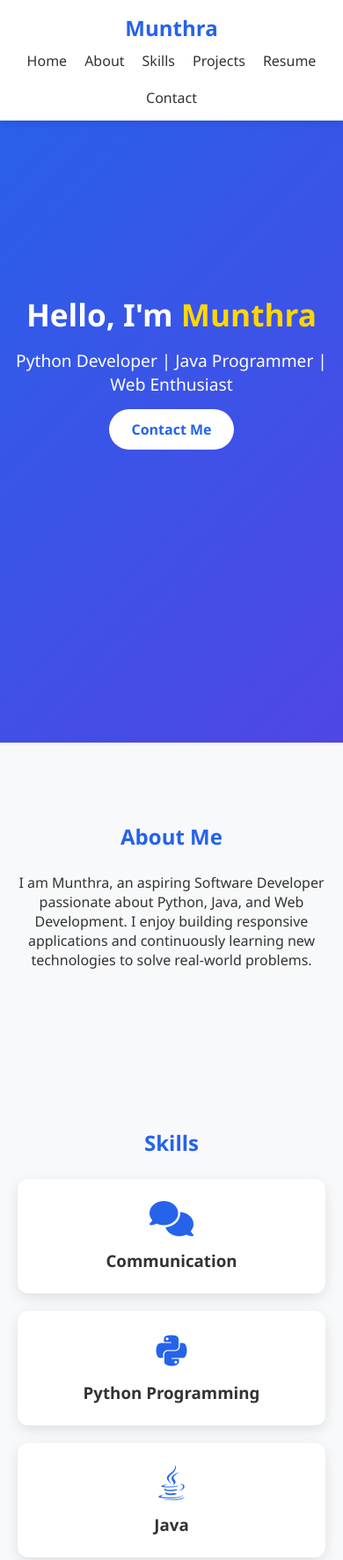
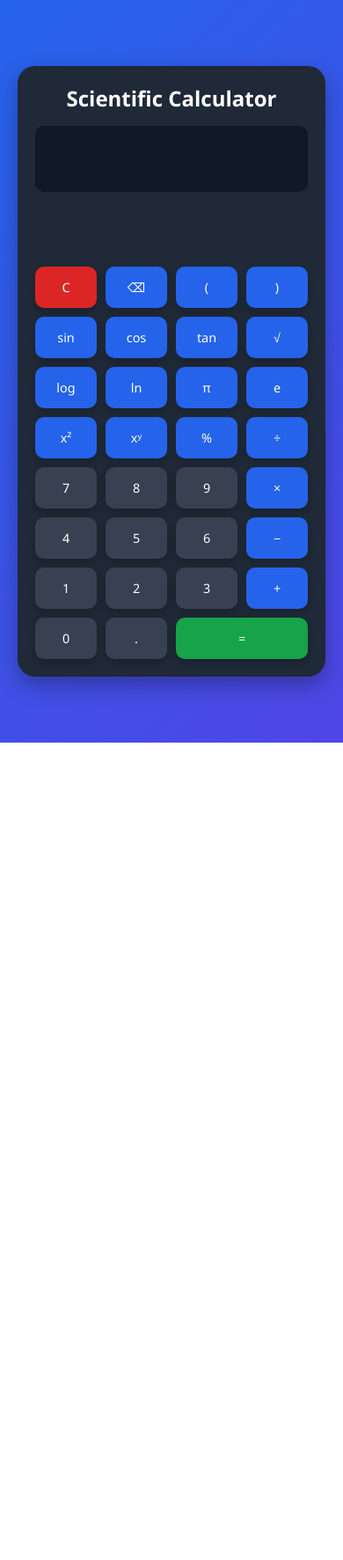
Before and after one commit to munthrajagen/codealpha_calculator, a plain HTML site: page index.html in a window 390 px wide. Shown: the top 1773 px of the page at 88% size. After the commit the page ends 844 px from the top, so only its background shows below. Drawn offline with Linux system fonts and the light colour scheme.

Commit message:
Replace with correct calculator project file

```diff
--- a/index.html
+++ b/index.html
@@ -3,10 +3,7 @@
 <head>
 <meta charset="UTF-8">
 <meta name="viewport" content="width=device-width, initial-scale=1.0">
-<title>Munthra Portfolio</title>
-
-<link rel="stylesheet"
-href="https://cdnjs.cloudflare.com/ajax/libs/font-awesome/6.5.1/css/all.min.css">
+<title>Scientific Calculator</title>
 
 <style>
 
@@ -17,445 +14,262 @@ href="https://cdnjs.cloudflare.com/ajax/libs/font-awesome/6.5.1/css/all.min.css"
     font-family:'Segoe UI',sans-serif;
 }
 
-html{
-    scroll-behavior:smooth;
-}
-
 body{
-    background:#f8f9fa;
-    color:#333;
-}
-
-/* Navbar */
-
-header{
-    position:fixed;
-    top:0;
-    width:100%;
-    background:white;
-    box-shadow:0 2px 10px rgba(0,0,0,.1);
-    z-index:1000;
-}
-
-nav{
-    max-width:1200px;
-    margin:auto;
-    padding:15px 20px;
-    display:flex;
-    justify-content:space-between;
-    align-items:center;
-}
-
-.logo{
-    color:#2563eb;
-}
-
-nav ul{
-    display:flex;
-    list-style:none;
-    gap:20px;
-}
-
-nav a{
-    text-decoration:none;
-    color:#333;
-    transition:.3s;
-}
-
-nav a:hover{
-    color:#2563eb;
-}
-
-/* Hero Section */
-
-.hero{
-    height:100vh;
+    min-height:100vh;
     display:flex;
     justify-content:center;
     align-items:center;
+    background:linear-gradient(135deg,#2563eb,#4f46e5);
+    padding:20px;
+}
+
+.calculator{
+    width:550px;
+    background:#1f2937;
+    padding:20px;
+    border-radius:20px;
+    box-shadow:0 10px 25px rgba(0,0,0,.3);
+}
+
+h2{
+    color:white;
     text-align:center;
-    background:linear-gradient(
-        135deg,
-        #2563eb,
-        #4f46e5
-    );
+    margin-bottom:15px;
+}
+
+#display{
+    width:100%;
+    height:75px;
+    border:none;
+    outline:none;
+    border-radius:10px;
+    padding:15px;
+    text-align:right;
+    font-size:2rem;
+    background:#111827;
+    color:white;
+    margin-bottom:10px;
+}
+
+#history{
+    min-height:60px;
+    max-height:120px;
+    overflow-y:auto;
+    color:#cbd5e1;
+    text-align:right;
+    margin-bottom:15px;
+    padding:5px;
+    font-size:14px;
+}
+
+.buttons{
+    display:grid;
+    grid-template-columns:repeat(4,1fr);
+    gap:10px;
+}
+
+button{
+    padding:16px;
+    border:none;
+    border-radius:10px;
+    cursor:pointer;
+    font-size:1rem;
+    transition:.3s;
+    box-shadow:0 4px 8px rgba(0,0,0,.2);
+}
+
+button:hover{
+    transform:scale(1.05);
+}
+
+button:active{
+    transform:scale(.95);
+}
+
+.number{
+    background:#374151;
     color:white;
 }
 
-.hero h1{
-    font-size:3rem;
-}
-
-.hero span{
-    color:#ffd700;
-}
-
-.hero p{
-    margin:15px 0;
-    font-size:1.2rem;
-}
-
-/* Buttons */
-
-.btn{
-    display:inline-block;
-    padding:12px 25px;
-    background:white;
-    color:#2563eb;
-    border-radius:30px;
-    text-decoration:none;
-    transition:.3s;
-    font-weight:bold;
-}
-
-.btn:hover{
-    transform:translateY(-4px);
-}
-
-/* Sections */
-
-.section{
-    padding:90px 20px;
-    max-width:1100px;
-    margin:auto;
-    text-align:center;
-}
-
-.section h2{
-    margin-bottom:25px;
-    color:#2563eb;
-}
-
-/* Skills */
-
-.skills-container{
-    display:grid;
-    grid-template-columns:
-    repeat(auto-fit,minmax(220px,1fr));
-    gap:20px;
-}
-
-.skill-card{
-    background:white;
-    padding:25px;
-    border-radius:12px;
-    box-shadow:0 5px 15px rgba(0,0,0,.1);
-    transition:.4s;
-}
-
-.skill-card:hover{
-    transform:translateY(-8px);
-}
-
-.skill-card i{
-    font-size:40px;
-    color:#2563eb;
-    margin-bottom:15px;
-}
-
-/* Projects */
-
-.project-grid{
-    display:grid;
-    grid-template-columns:
-    repeat(auto-fit,minmax(250px,1fr));
-    gap:20px;
-}
-
-.project-card{
-    background:white;
-    padding:25px;
-    border-radius:12px;
-    box-shadow:0 5px 15px rgba(0,0,0,.1);
-    transition:.4s;
-}
-
-.project-card:hover{
-    transform:scale(1.03);
-}
-
-/* Contact */
-
-.contact-info p{
-    margin:15px 0;
-    font-size:18px;
-}
-
-/* Footer */
-
-footer{
-    text-align:center;
-    padding:20px;
-    background:#111827;
+.operator{
+    background:#2563eb;
     color:white;
 }
 
-/* Scroll Animation */
-
-.reveal{
-    opacity:0;
-    transform:translateY(50px);
-    transition:all 1s ease;
+.equal{
+    background:#16a34a;
+    color:white;
 }
 
-.reveal.active{
-    opacity:1;
-    transform:translateY(0);
+.clear{
+    background:#dc2626;
+    color:white;
 }
 
-/* Responsive */
+@media(max-width:600px){
 
-@media(max-width:768px){
-
-    nav{
-        flex-direction:column;
-        gap:10px;
+    .calculator{
+        width:100%;
     }
 
-    nav ul{
-        flex-wrap:wrap;
-        justify-content:center;
+    button{
+        padding:14px;
+        font-size:.9rem;
     }
 
-    .hero h1{
-        font-size:2.2rem;
-    }
 }
 
 </style>
 </head>
-
 <body>
 
-<header>
-    <nav>
-        <h2 class="logo">Munthra</h2>
+<div class="calculator">
 
-        <ul>
-            <li><a href="#home">Home</a></li>
-            <li><a href="#about">About</a></li>
-            <li><a href="#skills">Skills</a></li>
-            <li><a href="#projects">Projects</a></li>
-            <li><a href="#resume">Resume</a></li>
-            <li><a href="#contact">Contact</a></li>
-        </ul>
-    </nav>
-</header>
+    <h2>Scientific Calculator</h2>
 
-<!-- Hero -->
+    <input type="text" id="display" readonly>
 
-<section id="home" class="hero">
-    <div class="hero-content">
+    <div id="history"></div>
 
-        <h1>Hello, I'm <span>Munthra</span></h1>
+    <div class="buttons">
 
-        <p>
-            Python Developer |
-            Java Programmer |
-            Web Enthusiast
-        </p>
+        <!-- Row 1 -->
+        <button class="clear" onclick="clearDisplay()">C</button>
+        <button class="operator" onclick="backspace()">⌫</button>
+        <button class="operator" onclick="appendValue('(')">(</button>
+        <button class="operator" onclick="appendValue(')')">)</button>
 
-        <a href="#contact" class="btn">
-            Contact Me
-        </a>
+        <!-- Row 2 -->
+        <button class="operator" onclick="appendFunction('Math.sin(')">sin</button>
+        <button class="operator" onclick="appendFunction('Math.cos(')">cos</button>
+        <button class="operator" onclick="appendFunction('Math.tan(')">tan</button>
+        <button class="operator" onclick="appendFunction('Math.sqrt(')">√</button>
 
-    </div>
-</section>
+        <!-- Row 3 -->
+        <button class="operator" onclick="appendFunction('Math.log10(')">log</button>
+        <button class="operator" onclick="appendFunction('Math.log(')">ln</button>
+        <button class="operator" onclick="appendValue('Math.PI')">π</button>
+        <button class="operator" onclick="appendValue('Math.E')">e</button>
 
-<!-- About -->
+        <!-- Row 4 -->
+        <button class="operator" onclick="square()">x²</button>
+        <button class="operator" onclick="appendValue('**')">xʸ</button>
+        <button class="operator" onclick="appendValue('%')">%</button>
+        <button class="operator" onclick="appendValue('/')">÷</button>
 
-<section id="about" class="section reveal">
+        <!-- Row 5 -->
+        <button class="number" onclick="appendValue('7')">7</button>
+        <button class="number" onclick="appendValue('8')">8</button>
+        <button class="number" onclick="appendValue('9')">9</button>
+        <button class="operator" onclick="appendValue('*')">×</button>
 
-    <h2>About Me</h2>
+        <!-- Row 6 -->
+        <button class="number" onclick="appendValue('4')">4</button>
+        <button class="number" onclick="appendValue('5')">5</button>
+        <button class="number" onclick="appendValue('6')">6</button>
+        <button class="operator" onclick="appendValue('-')">−</button>
 
-    <p>
-        I am Munthra, an aspiring Software Developer
-        passionate about Python, Java, and Web Development.
-        I enjoy building responsive applications and
-        continuously learning new technologies to solve
-        real-world problems.
-    </p>
+        <!-- Row 7 -->
+        <button class="number" onclick="appendValue('1')">1</button>
+        <button class="number" onclick="appendValue('2')">2</button>
+        <button class="number" onclick="appendValue('3')">3</button>
+        <button class="operator" onclick="appendValue('+')">+</button>
 
-</section>
-
-<!-- Skills -->
-
-<section id="skills" class="section reveal">
-
-    <h2>Skills</h2>
-
-    <div class="skills-container">
-
-        <div class="skill-card">
-            <i class="fa-solid fa-comments"></i>
-            <h3>Communication</h3>
-        </div>
-
-        <div class="skill-card">
-            <i class="fa-brands fa-python"></i>
-            <h3>Python Programming</h3>
-        </div>
-
-        <div class="skill-card">
-            <i class="fa-brands fa-java"></i>
-            <h3>Java</h3>
-        </div>
+        <!-- Row 8 -->
+        <button class="number" onclick="appendValue('0')">0</button>
+        <button class="number" onclick="appendValue('.')">.</button>
+        <button class="equal" onclick="calculate()" style="grid-column:span 2">
+            =
+        </button>
 
     </div>
 
-</section>
-
-<!-- Projects -->
-
-<section id="projects" class="section reveal">
-
-    <h2>Projects</h2>
-
-    <div class="project-grid">
-
-        <div class="project-card">
-            <h3>Portfolio Website</h3>
-            <p>
-                Built a responsive portfolio website using
-                HTML, CSS and JavaScript.
-            </p>
-        </div>
-
-        <div class="project-card">
-            <h3>Student Management System</h3>
-            <p>
-                Developed a Java-based application for
-                managing student records efficiently.
-            </p>
-        </div>
-
-        <div class="project-card">
-            <h3>Python Automation Tool</h3>
-            <p>
-                Created Python scripts to automate
-                repetitive tasks and improve productivity.
-            </p>
-        </div>
-
-    </div>
-
-</section>
-
-<!-- Resume -->
-
-<section id="resume" class="section reveal">
-
-    <h2>Resume</h2>
-
-    <div class="project-card">
-
-        <h3>Munthra</h3>
-
-        <br>
-
-        <p>
-            Aspiring Software Developer skilled in
-            Python, Java, HTML, CSS and JavaScript.
-            Passionate about creating responsive web
-            applications and solving real-world problems.
-        </p>
-
-        <br>
-
-        <p>
-            <strong>Email:</strong>
-            munthrajagen@gmail.com
-        </p>
-
-        <p>
-            <strong>Phone:</strong>
-            8122808037
-        </p>
-
-        <p>
-            <strong>LinkedIn:</strong>
-            linkedin.com/in/munthrajagen
-        </p>
-
-        <p>
-            <strong>GitHub:</strong>
-            github.com/munthrajagen
-        </p>
-
-        <br>
-
-        <h4>Skills</h4>
-
-        <p>
-            Python • Java • HTML • CSS • JavaScript •
-            Communication • Problem Solving
-        </p>
-
-        <br>
-
-        <a href="C:\Users\munthra\Downloads\Munthra J.pdf"download class="btn">
-            Download Resume
-        </a>
-
-    </div>
-
-</section>
-
-<!-- Contact -->
-
-<section id="contact" class="section reveal">
-
-    <h2>Contact Me</h2>
-
-    <div class="contact-info">
-
-        <p>
-            <i class="fa-solid fa-phone"></i>
-            8122808037
-        </p>
-
-        <p>
-            <i class="fa-solid fa-envelope"></i>
-            munthrajagen@gmail.com
-        </p>
-
-        <p>
-            <i class="fa-brands fa-linkedin"></i>
-            linkedin.com/in/munthrajagen
-        </p>
-
-        <p>
-            <i class="fa-brands fa-github"></i>
-            github.com/munthrajagen
-        </p>
-
-    </div>
-
-</section>
-
-<footer>
-    <p>© 2026 Munthra | Portfolio Website</p>
-</footer>
+</div>
 
 <script>
 
-const reveals =
-document.querySelectorAll(".reveal");
+const display = document.getElementById("display");
+const history = document.getElementById("history");
 
-window.addEventListener("scroll", () => {
+function appendValue(value){
+    display.value += value;
+}
 
-    reveals.forEach((element) => {
+function appendFunction(func){
+    display.value += func;
+}
 
-        const top =
-        element.getBoundingClientRect().top;
+function clearDisplay(){
+    display.value = "";
+}
 
-        const visible = 150;
+function backspace(){
+    display.value = display.value.slice(0,-1);
+}
 
-        if(top < window.innerHeight - visible){
-            element.classList.add("active");
-        }
+function square(){
 
-    });
+    if(display.value !== ""){
+        display.value = "(" + display.value + ")**2";
+    }
+
+}
+
+function calculate(){
+
+    try{
+
+        let expression =
+        display.value.replace(/%/g,"/100");
+
+        let result = eval(expression);
+
+        history.innerHTML =
+        display.value + " = " + result + "<br>" +
+        history.innerHTML;
+
+        display.value = result;
+
+    }
+
+    catch{
+
+        display.value = "Error";
+
+    }
+
+}
+
+/* Keyboard Support */
+
+document.addEventListener("keydown",(event)=>{
+
+    const key = event.key;
+
+    if(
+        (key >= "0" && key <= "9") ||
+        key === "+" ||
+        key === "-" ||
+        key === "*" ||
+        key === "/" ||
+        key === "." ||
+        key === "(" ||
+        key === ")"
+    ){
+        appendValue(key);
+    }
+
+    else if(key === "Enter"){
+        calculate();
+    }
+
+    else if(key === "Backspace"){
+        backspace();
+    }
+
+    else if(key === "Escape"){
+        clearDisplay();
+    }
 
 });
 
```
